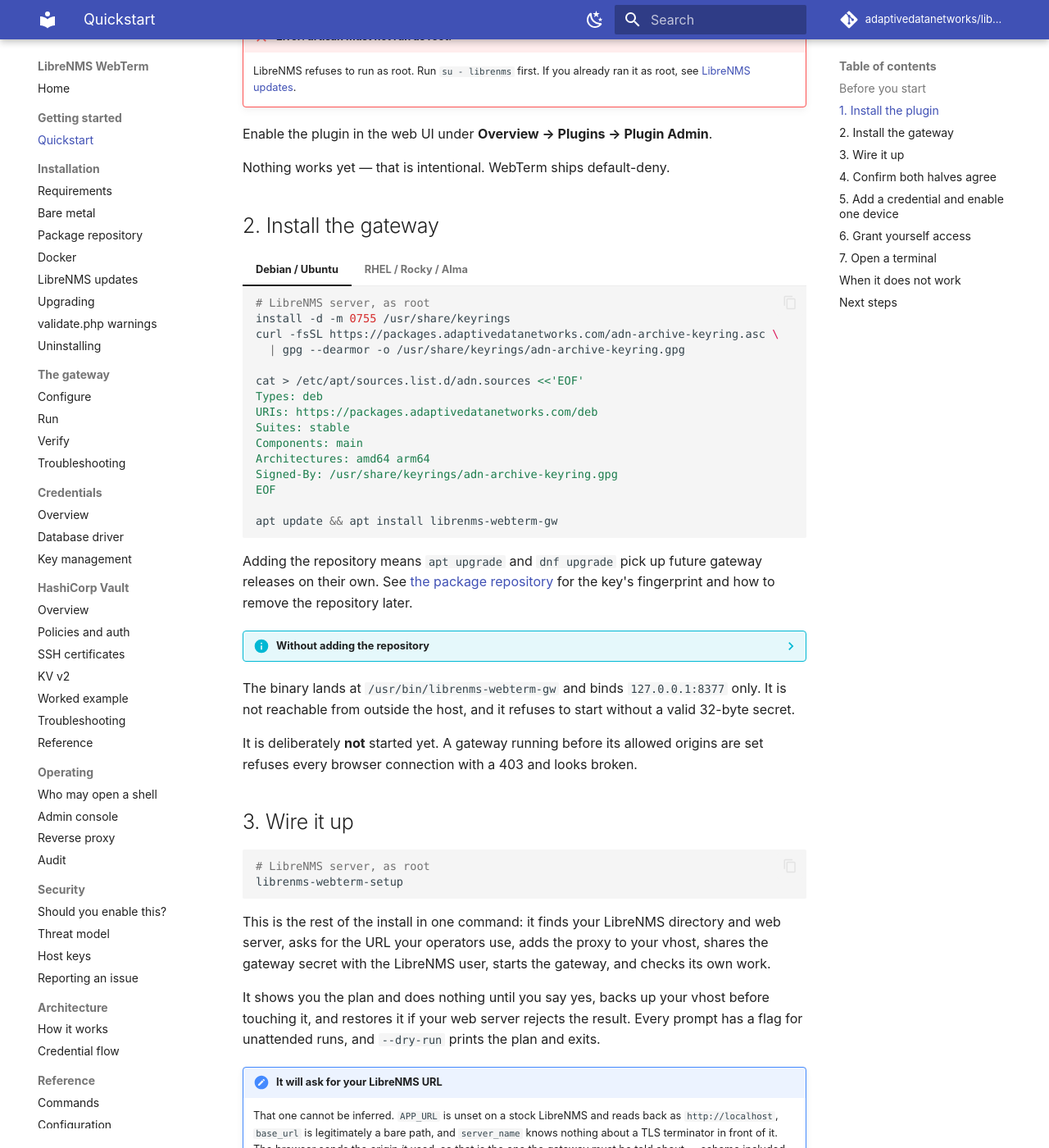
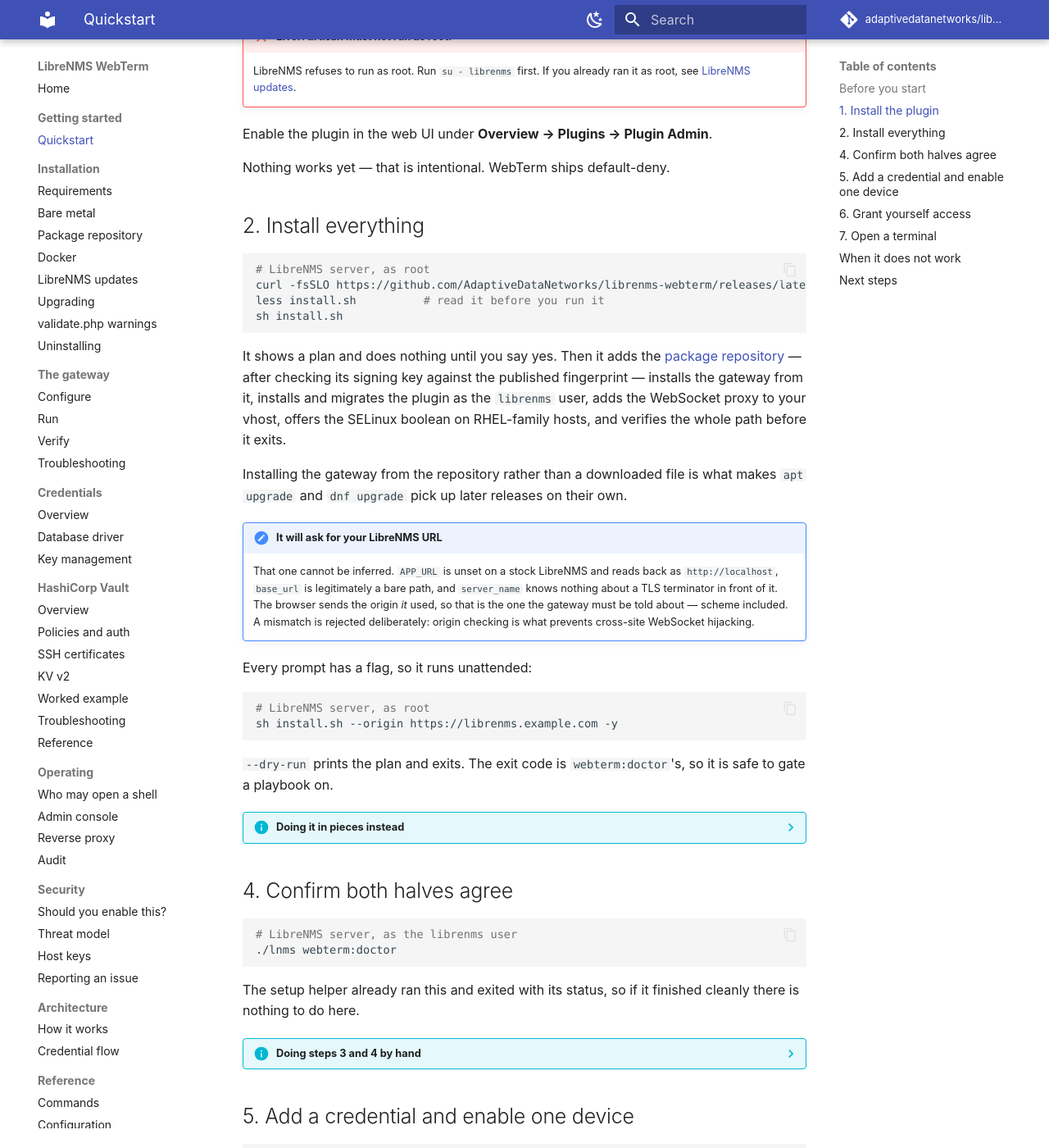
Before and after one commit to AdaptiveDataNetworks/librenms-webterm, an MkDocs documentation site: the page built from docs/getting-started/quickstart.md, in a window 1280 px wide and 1400 px high, scrolled down 746 px. Shown: the whole window at 82% size. Built offline with MkDocs 1.6.1 and Material for MkDocs 9.7.7, drawn with Linux system fonts in a browser that asks for light colours; comment, search, counter and statistics services are not loaded.

Commit message:
installer: install from the package repository, and ship as one file
Two things were true at once and should not have been: the project had a signed
package repository, and its documented install produced a tarball gateway that
nothing would ever upgrade. install.sh now adds the repository and installs from
it by default on any host with apt or dnf, so "one command installs WebTerm" and
"apt upgrade keeps it current" are the same story. It verifies the repository's
signing key against the published fingerprint before adding it -- otherwise that
step is trust-on-first-use against whatever answers the hostname.

--from-tarball keeps the old path, and it is what an air-gapped or
repository-unreachable host falls back to. --version is required only there:
from the repository the package manager pins the version and supplies upgrades,
so pinning by hand is neither needed nor meaningful.

The release page now offers ONE install.sh, generated by tools/bundle-installer.sh.
The working copy's install.sh sources two sibling modules -- correct inside a
package, wrong for "download it, read it, run it", which had operators fetching
three files and silently losing the reverse-proxy step if they missed one.

The bundler STRIPS the source-loops rather than relying on them finding nothing,
and that is not tidiness. install.sh installs the package, which ships its own
copy of those modules under /usr/share -- so the loop found the RELEASED copy
and redefined the functions the bundle had just supplied. A bundle carrying a
fix therefore ran the older code and reproduced the old symptom, which took a
while to see.

Also fixed, found while proving the above:

  - The probe reported "returned 101000" on a healthy install. curl writes its
    -w output TWICE on an upgraded connection -- 101 for the switch, then 000
    when the held socket hits --max-time -- so no case matched and the catch-all
    fired. It takes the first code now, and probe-polarity-check pins that.

  - It also probed when told --webserver none, warning about a proxy the
    operator had just declined.

README and the quickstart lead with the single command; bare-metal keeps the
explicit two-halves version for anyone automating. The release footer no longer
tells people to run `./lnms plugin:add` by hand as the first step.

````diff
--- a/docs/getting-started/quickstart.md
+++ b/docs/getting-started/quickstart.md
@@ -29,89 +29,50 @@ Enable the plugin in the web UI under **Overview → Plugins → Plugin Admin**.
 
 Nothing works yet — that is intentional. WebTerm ships default-deny.
 
-## 2. Install the gateway
-
-=== "Debian / Ubuntu"
-
-    ```bash
-    # LibreNMS server, as root
-    install -d -m 0755 /usr/share/keyrings
-    curl -fsSL https://packages.adaptivedatanetworks.com/adn-archive-keyring.asc \
-      | gpg --dearmor -o /usr/share/keyrings/adn-archive-keyring.gpg
-
-    cat > /etc/apt/sources.list.d/adn.sources <<'EOF'
-    Types: deb
-    URIs: https://packages.adaptivedatanetworks.com/deb
-    Suites: stable
-    Components: main
-    Architectures: amd64 arm64
-    Signed-By: /usr/share/keyrings/adn-archive-keyring.gpg
-    EOF
-
-    apt update && apt install librenms-webterm-gw
-    ```
-
-=== "RHEL / Rocky / Alma"
-
-    ```bash
-    # LibreNMS server, as root
-    rpm --import https://packages.adaptivedatanetworks.com/adn-archive-keyring.asc
-
-    cat > /etc/yum.repos.d/adn.repo <<'EOF'
-    [adn]
-    name=Adaptive Data Networks
-    baseurl=https://packages.adaptivedatanetworks.com/rpm/
-    enabled=1
-    gpgcheck=1
-    repo_gpgcheck=1
-    gpgkey=https://packages.adaptivedatanetworks.com/adn-archive-keyring.asc
-    EOF
-
-    dnf install librenms-webterm-gw
-    ```
-
-Adding the repository means `apt upgrade` and `dnf upgrade` pick up future
-gateway releases on their own. See [the package repository](../install/package-repo.md)
-for the key's fingerprint and how to remove the repository later.
-
-??? info "Without adding the repository"
-
-    Download the package or the installer from the
-    [release page](https://github.com/AdaptiveDataNetworks/librenms-webterm/releases) instead — see
-    [installing on bare metal](../install/bare-metal.md#2-the-gateway-package).
-
-The binary lands at `/usr/bin/librenms-webterm-gw` and binds `127.0.0.1:8377`
-only. It is not reachable from outside the host, and it refuses to start
-without a valid 32-byte secret.
-
-It is deliberately **not** started yet. A gateway running before its allowed
-origins are set refuses every browser connection with a 403 and looks broken.
-
-## 3. Wire it up
+## 2. Install everything
 
 ```bash
 # LibreNMS server, as root
-librenms-webterm-setup
+curl -fsSLO https://github.com/AdaptiveDataNetworks/librenms-webterm/releases/latest/download/install.sh
+less install.sh          # read it before you run it
+sh install.sh
 ```
 
-This is the rest of the install in one command: it finds your LibreNMS
-directory and web server, asks for the URL your operators use, adds the proxy
-to your vhost, shares the gateway secret with the LibreNMS user, starts the
-gateway, and checks its own work.
+It shows a plan and does nothing until you say yes. Then it adds the
+[package repository](../install/package-repo.md) — after checking its signing key
+against the published fingerprint — installs the gateway from it, installs and
+migrates the plugin as the `librenms` user, adds the WebSocket proxy to your
+vhost, offers the SELinux boolean on RHEL-family hosts, and verifies the whole
+path before it exits.
 
-It shows you the plan and does nothing until you say yes, backs up your vhost
-before touching it, and restores it if your web server rejects the result.
-Every prompt has a flag for unattended runs, and `--dry-run` prints the plan
-and exits.
+Installing the gateway from the repository rather than a downloaded file is what
+makes `apt upgrade` and `dnf upgrade` pick up later releases on their own.
 
 !!! note "It will ask for your LibreNMS URL"
 
-    That one cannot be inferred. `APP_URL` is unset on a stock LibreNMS and
-    reads back as `http://localhost`, `base_url` is legitimately a bare path,
-    and `server_name` knows nothing about a TLS terminator in front of it. The
-    browser sends the origin *it* used, so that is the one the gateway must be
-    told about — scheme included. A mismatch is rejected deliberately: origin
-    checking is what prevents cross-site WebSocket hijacking.
+    That one cannot be inferred. `APP_URL` is unset on a stock LibreNMS and reads
+    back as `http://localhost`, `base_url` is legitimately a bare path, and
+    `server_name` knows nothing about a TLS terminator in front of it. The browser
+    sends the origin *it* used, so that is the one the gateway must be told about —
+    scheme included. A mismatch is rejected deliberately: origin checking is what
+    prevents cross-site WebSocket hijacking.
+
+Every prompt has a flag, so it runs unattended:
+
+```bash
+# LibreNMS server, as root
+sh install.sh --origin https://librenms.example.com -y
+```
+
+`--dry-run` prints the plan and exits. The exit code is `webterm:doctor`'s, so it
+is safe to gate a playbook on.
+
+??? info "Doing it in pieces instead"
+
+    Add the repository and install the two halves yourself — see
+    [installing on bare metal](../install/bare-metal.md). The package ships the
+    configuration half as `librenms-webterm-setup`, so you can install the
+    gateway however you like and run only that.
 
 ## 4. Confirm both halves agree
 
````
Also changed, not shown: .goreleaser.yaml (+21 -6 lines), README.md (+32 -23 lines), 7 other files.
